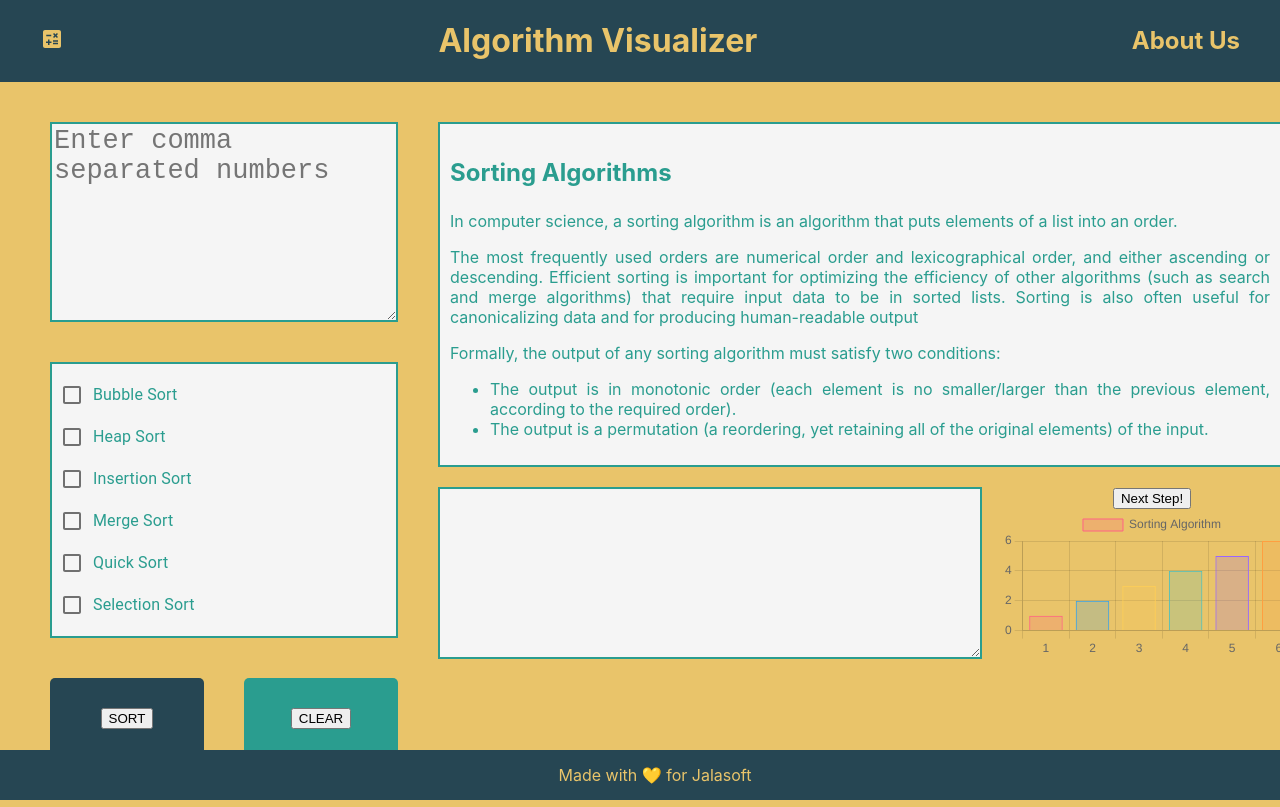
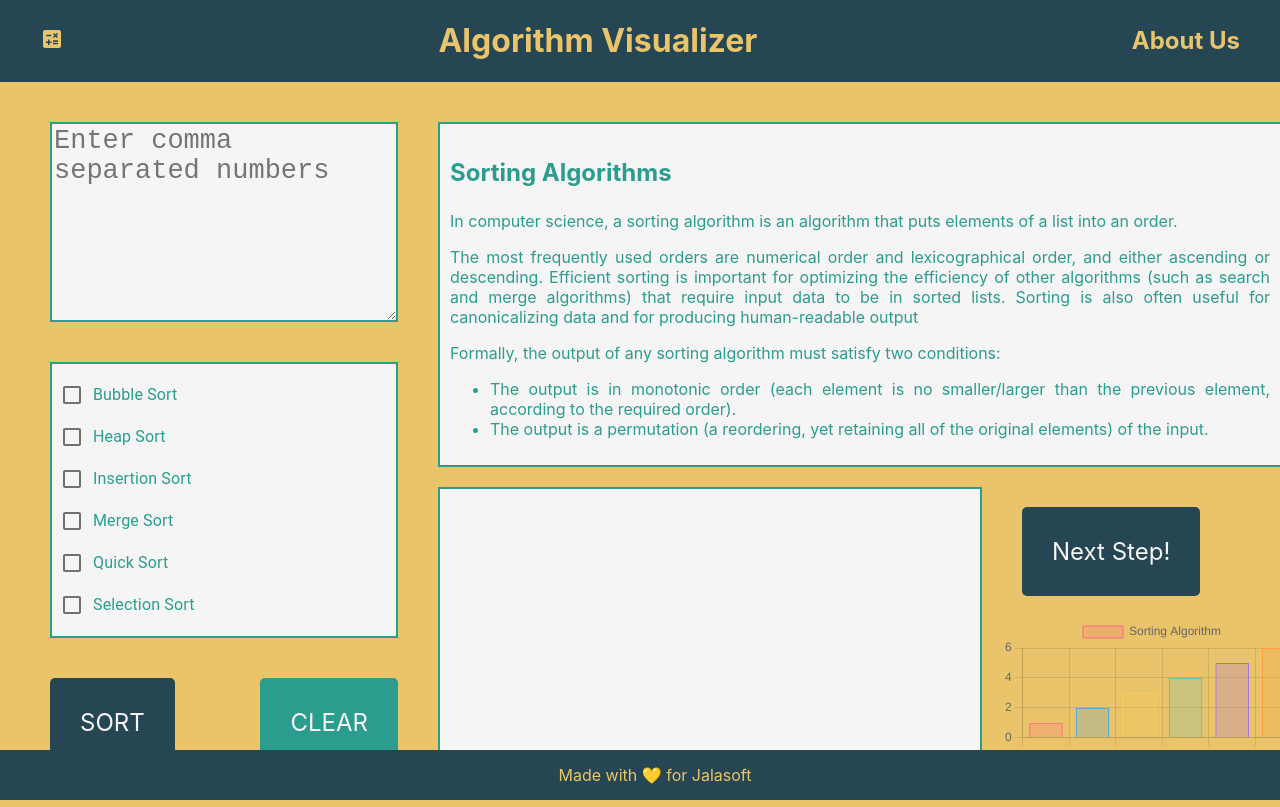
Before and after one commit to mariachi9999/sorting-visualizer, a React (Create React App) app in the folder client/: page / in a window 1280 px wide. Shown: the top 807 px of the page. Built offline with nearby package versions, Linux system fonts and the light colour scheme.

Commit message:
fixing some style on buttons, still need love

```diff
--- a/client/src/components/ButtonClear/ButtonClear.jsx
+++ b/client/src/components/ButtonClear/ButtonClear.jsx
@@ -3,8 +3,10 @@ import styles from "./ButtonClear.module.css";
 
 function ButtonClear({ clearClick }) {
   return (
-    <div id={styles.container} className={styles.btn}>
-      <button onClick={clearClick}>CLEAR</button>
+    <div id={styles.container}>
+      <button onClick={clearClick} className={styles.btn}>
+        CLEAR
+      </button>
     </div>
   );
 }
--- a/client/src/components/ButtonSort/ButtonSort.jsx
+++ b/client/src/components/ButtonSort/ButtonSort.jsx
@@ -3,8 +3,10 @@ import styles from "./ButtonSort.module.css";
 
 function ButtonSort({ sortClick }) {
   return (
-    <div id={styles.container} className={styles.btn}>
-      <button onClick={sortClick}>SORT</button>
+    <div id={styles.container}>
+      <button onClick={sortClick} className={styles.btn}>
+        SORT
+      </button>
     </div>
   );
 }
--- a/client/src/components/GraphSort/GraphSort.jsx
+++ b/client/src/components/GraphSort/GraphSort.jsx
@@ -96,7 +96,9 @@ const GraphSort = ({ outputValues }) => {
 
   return (
     <div>
-      <button onClick={onButtonClick}>Next Step!</button>
+      <button onClick={onButtonClick} className={styles.btn}>
+        Next Step!
+      </button>
       <canvas ref={chartContainer} />
     </div>
   );
--- a/client/src/components/GraphSort/GraphSort.module.css
+++ b/client/src/components/GraphSort/GraphSort.module.css
@@ -16,3 +16,25 @@
   color: var(--primary);
   text-align: justify;
 }
+
+.btn {
+  background: var(--header);
+  color: whitesmoke;
+  border: none;
+  padding: 30px;
+  margin: 20px;
+  border-radius: 5px;
+  cursor: pointer;
+  text-decoration: none;
+  font-size: 24px;
+  font-family: inherit;
+  display: flex;
+  justify-content: space-around;
+  flex-basis: 100%;
+}
+.btn:focus {
+  outline: none;
+}
+.btn:active {
+  transform: scale(0.98);
+}
```
